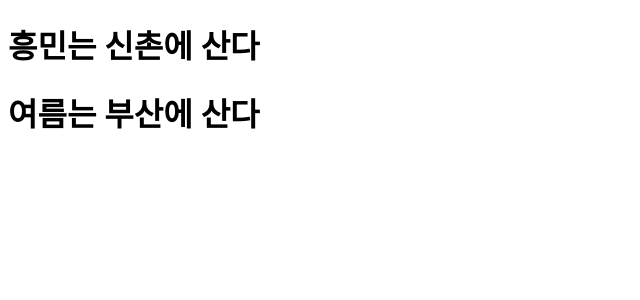
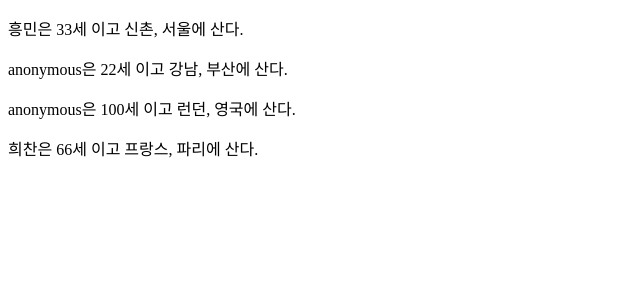
Before and after one commit to som42/reacht20231031, a React (Create React App) app: page / in a window 1280 px wide. Shown: the top 300 px of the page, without its empty margins (0-640 px from the left). Built offline with nearby package versions, Linux system fonts and the light colour scheme.

Commit message:
구조 분해 할당 연습시작, 완료

```diff
--- a/src/App.js
+++ b/src/App.js
@@ -1,20 +1,22 @@
 function App() {
   return (
     <>
-      <MyComp value="흥민" address="신촌" />
-      <MyComp value="여름" address="부산" />
+      <MyComp name="흥민" address="신촌" age={33} city="서울" />
+      <MyComp address="강남" age={22} city="부산" />
+      <MyComp address="런던" city="영국" />
+      <MyComp name="희찬" age={66} city="파리" address="프랑스" />
     </>
   );
 }
-//구조 분해 할당으로 할때 자바 스크립트 아귀먼트에 적용 시킨 것
-// 밑에 두개가 같다
-function MyComp({ value, address }) {
+
+// 구조 분해 할당할때 기본값을 줄 수 있다.
+function MyComp({ name = "anonymous", address, city, age = 100 }) {
   // let { value, address } = props;
   return (
     <div>
-      <h1>
-        {value}는 {address}에 산다
-      </h1>
+      <p>
+        {name}은 {age}세 이고 {address}, {city}에 산다.
+      </p>
     </div>
   );
 }
```
